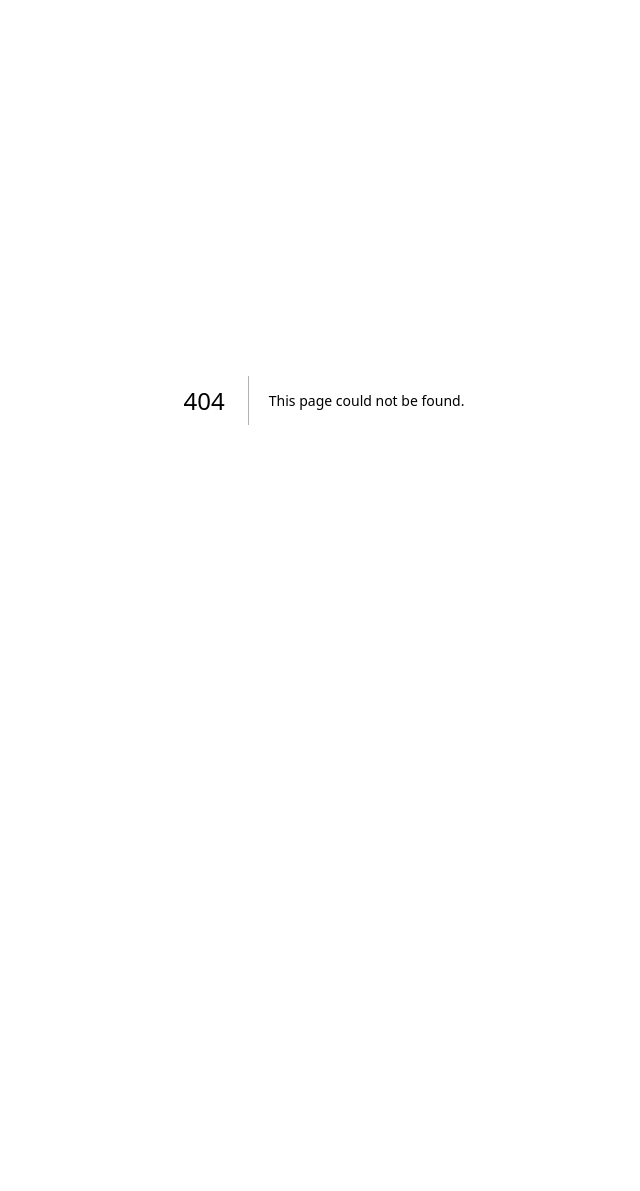
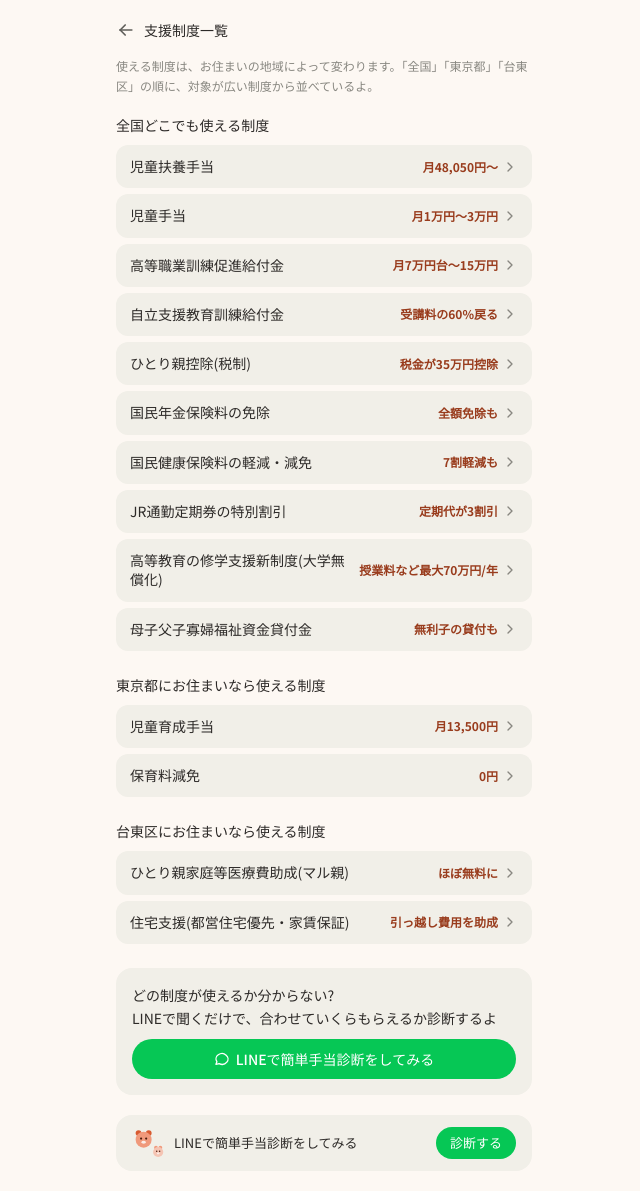
Before and after one commit to hahanabi06/hahanavi, a Next.js app: page /seido in a window 1280 px wide. Before the commit this address had no page. Shown: the whole page, without its empty margins (316-956 px from the left). Before the commit the page ends 800 px from the top, so only its background shows below. Built offline with nearby package versions, Linux system fonts and the light colour scheme.

Commit message:
支援制度の一覧ページ(/seido)を追加
全国→東京都→台東区のレイヤー順に14制度をグループ表示。トップページの「支援制度」セクションの「全部見る」リンクをここに接続

```diff
--- a/src/app/page.tsx
+++ b/src/app/page.tsx
@@ -46,17 +46,19 @@
 function SectionHeading({
   title,
   showAll = true,
+  href = "#",
 }: {
   title: string;
   showAll?: boolean;
+  href?: string;
 }) {
   return (
     <div className="mb-2.5 flex items-baseline justify-between">
       <p className="text-base font-medium">{title}</p>
       {showAll && (
-        <a href="#" className="text-xs text-[#993C1D]">
+        <Link href={href} className="text-xs text-[#993C1D]">
           全部見る ›
-        </a>
+        </Link>
       )}
     </div>
   );
@@ -142,7 +144,7 @@
 
         {/* 支援制度 */}
         <section className="mb-6">
-          <SectionHeading title="支援制度" />
+          <SectionHeading title="支援制度" href="/seido" />
           <div className="mb-2.5 flex gap-2.5 overflow-x-auto pb-0.5 [scrollbar-width:none] [&::-webkit-scrollbar]:hidden">
             {PROGRAMS.map((p) => (
               <Link
--- /dev/null
+++ b/src/app/seido/page.tsx
@@ -0,0 +1,116 @@
+import Link from "next/link";
+import {
+  IconArrowLeft,
+  IconChevronRight,
+  IconMessageCircle2,
+} from "@tabler/icons-react";
+import { BearParentChild } from "@/components/Bear";
+import programsData from "@/data/programs.json";
+import { LINE_GREEN, LINE_ADD_FRIEND_URL } from "@/lib/constants";
+
+type Program = {
+  id: string;
+  name: string;
+  headline?: string;
+  layer:
+    | "national"
+    | "national_prefecture_admin"
+    | "prefecture"
+    | "municipal"
+    | "prefecture_municipal";
+  areaBadgeOverride?: string;
+};
+
+const programs = programsData.programs as Program[];
+
+const GROUPS: { title: string; layers: Program["layer"][] }[] = [
+  {
+    title: "全国どこでも使える制度",
+    layers: ["national", "national_prefecture_admin"],
+  },
+  { title: "東京都にお住まいなら使える制度", layers: ["prefecture"] },
+  {
+    title: "台東区にお住まいなら使える制度",
+    layers: ["municipal", "prefecture_municipal"],
+  },
+];
+
+export default function SeidoListPage() {
+  return (
+    <div className="flex min-h-full flex-1 justify-center bg-[var(--background)]">
+      <main className="w-full max-w-md px-4 py-5">
+        <div className="mb-4 flex items-center gap-2">
+          <Link href="/" aria-label="トップへ戻る">
+            <IconArrowLeft size={20} className="text-[#5F5E5A]" />
+          </Link>
+          <p className="text-sm font-medium">支援制度一覧</p>
+        </div>
+
+        <p className="mb-5 text-xs leading-relaxed text-[#888780]">
+          使える制度は、お住まいの地域によって変わります。「全国」「東京都」「台東区」の順に、対象が広い制度から並べているよ。
+        </p>
+
+        {GROUPS.map((group) => {
+          const items = programs.filter((p) => group.layers.includes(p.layer));
+          if (items.length === 0) return null;
+          return (
+            <section key={group.title} className="mb-6">
+              <p className="mb-2.5 text-sm font-medium">{group.title}</p>
+              <div className="flex flex-col gap-1.5">
+                {items.map((p) => (
+                  <Link
+                    key={p.id}
+                    href={`/seido/${p.id}`}
+                    className="flex items-center justify-between gap-2.5 rounded-xl bg-[#F1EFE8] px-3.5 py-3"
+                  >
+                    <p className="text-sm leading-snug">{p.name}</p>
+                    <div className="flex shrink-0 items-center gap-1">
+                      {p.headline && (
+                        <span className="text-xs font-semibold whitespace-nowrap text-[#993C1D]">
+                          {p.headline}
+                        </span>
+                      )}
+                      <IconChevronRight size={16} className="text-[#888780]" />
+                    </div>
+                  </Link>
+                ))}
+              </div>
+            </section>
+          );
+        })}
+
+        <div className="mb-5 rounded-2xl bg-[#F1EFE8] px-4 py-4">
+          <p className="mb-2.5 text-sm leading-relaxed">
+            どの制度が使えるか分からない?
+            <br />
+            LINEで聞くだけで、合わせていくらもらえるか診断するよ
+          </p>
+          <a
+            href={LINE_ADD_FRIEND_URL}
+            target="_blank"
+            rel="noopener noreferrer"
+            className="flex w-full items-center justify-center gap-1.5 rounded-full px-4 py-2.5 text-sm font-medium text-white"
+            style={{ backgroundColor: LINE_GREEN }}
+          >
+            <IconMessageCircle2 size={16} />
+            LINEで簡単手当診断をしてみる
+          </a>
+        </div>
+
+        <div className="flex items-center gap-2.5 rounded-2xl bg-[#F1EFE8] px-4 py-3">
+          <BearParentChild size={32} />
+          <p className="flex-1 text-[13px]">LINEで簡単手当診断をしてみる</p>
+          <a
+            href={LINE_ADD_FRIEND_URL}
+            target="_blank"
+            rel="noopener noreferrer"
+            className="shrink-0 rounded-full px-3.5 py-1.5 text-[13px] font-medium whitespace-nowrap text-white"
+            style={{ backgroundColor: LINE_GREEN }}
+          >
+            診断する
+          </a>
+        </div>
+      </main>
+    </div>
+  );
+}
```
